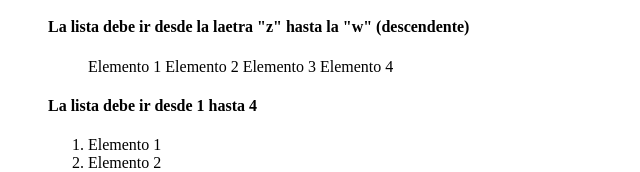
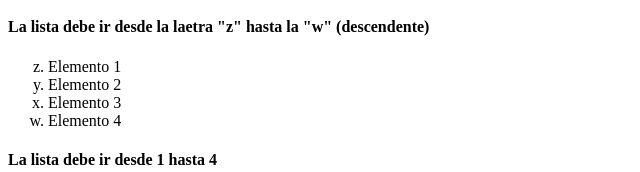
Before and after one commit to OrionBarly/Front-End, a plain HTML site: page newindex.html in a window 1280 px wide. Shown: the part 315-487 px from the top of the page, without its empty margins (0-640 px from the left). Drawn offline with Linux system fonts and the light colour scheme.

Commit message:
creo que ahora si

```diff
--- a/newindex.html
+++ b/newindex.html
@@ -16,6 +16,7 @@
  <li> Elemento 2 </li>
  <li> Elemento 3</li>
  <li> Elemento 4 </li>
+</ol>
 
 <h4>La lista debe ie desde la laetra "g" hasta la "j"</h4>
 <ol type="a" start="7">
@@ -24,13 +25,15 @@
 <li> Elemento 3 </li>
 <li>  Elemento 4 </li>
 </ol>
+
 <h4>La lista debe ir desde la laetra "z" hasta la "w" (descendente)</h4>
-<ol type="a" reversed start="26" >
- Elemento 1
- Elemento 2
- Elemento 3
- Elemento 4
+<ol type="a" reversed start="26">
+    <li> Elemento 1  </li>
+    <li> Elemento 2  </li>
+    <li> Elemento 3  </li>
+    <li> Elemento 4  </li>
 </ol>
+
 <h4>La lista debe ir desde 1 hasta 4</h4>
 <ol type="1">
     <li> Elemento 1 </li>
@@ -38,6 +41,7 @@
     <li> Elemento 3</li>
  <li>  Elemento 4 </li>
 </ol>
+
 <h4>La lista debe ir desde 33 hasta 36 </h4>
 <ol type="1" start="33">
     <li>  Elemento 1  </li>
@@ -45,6 +49,7 @@
     <li>  Elemento 3  </li>
     <li>  Elemento 4  </li>
 </ol>
+
 <h4>La lista debe ir desde 100 hasta 97 (descendente) </h4>
 <ol type="1" start="100" reversed>
     <li> Elemento 1  </li>
@@ -52,6 +57,7 @@
     <li>  Elemento 3  </li>
     <li> Elemento 4  </li>
 </ol>
+
 <h2>Listas Desordenadas</h2>
 
    <h4>La lista debe ser de tipo disco </h4>
```
Lines whose indentation alone changed are shown as unchanged.
